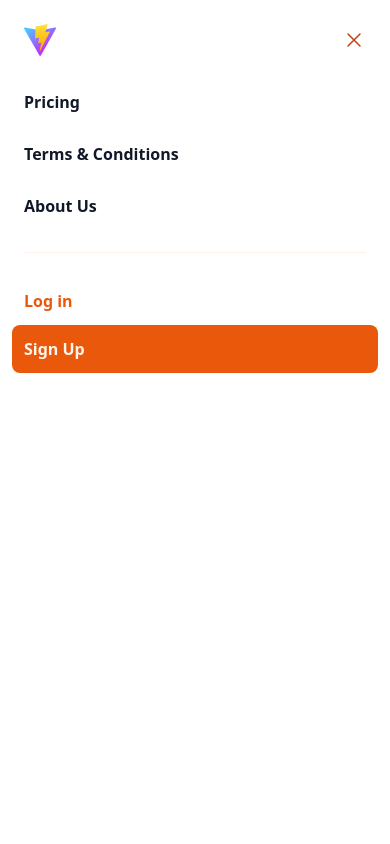
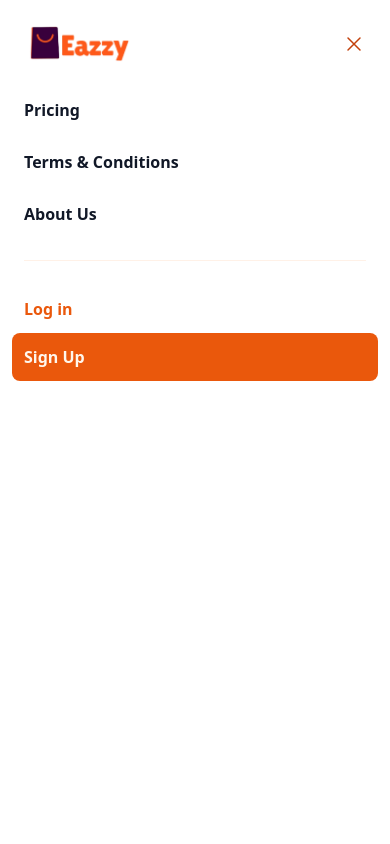
Before and after one commit to chauhan-nilesh/ecommerce-website-builder, a React (Vite) app in the folder frontend/: page / in a window 390 px wide. Both pictures are taken after a click on the button "Open main menu". Shown: the top 844 px of the page. Built offline with nearby package versions, Linux system fonts and the light colour scheme.

Commit message:
added website logo

```diff
--- a/frontend/src/components/Home/Header.jsx
+++ b/frontend/src/components/Home/Header.jsx
@@ -65,8 +65,8 @@ function Header() {
                         <Link to="/" className="-m-1.5 p-1.5">
                             <span className="sr-only">Your Company</span>
                             <img
-                                className="h-8 w-auto"
-                                src="/vite.svg"
+                                className="h-10 w-auto"
+                                src="/eazzy.png"
                                 alt=""
                             />
                         </Link>
```
